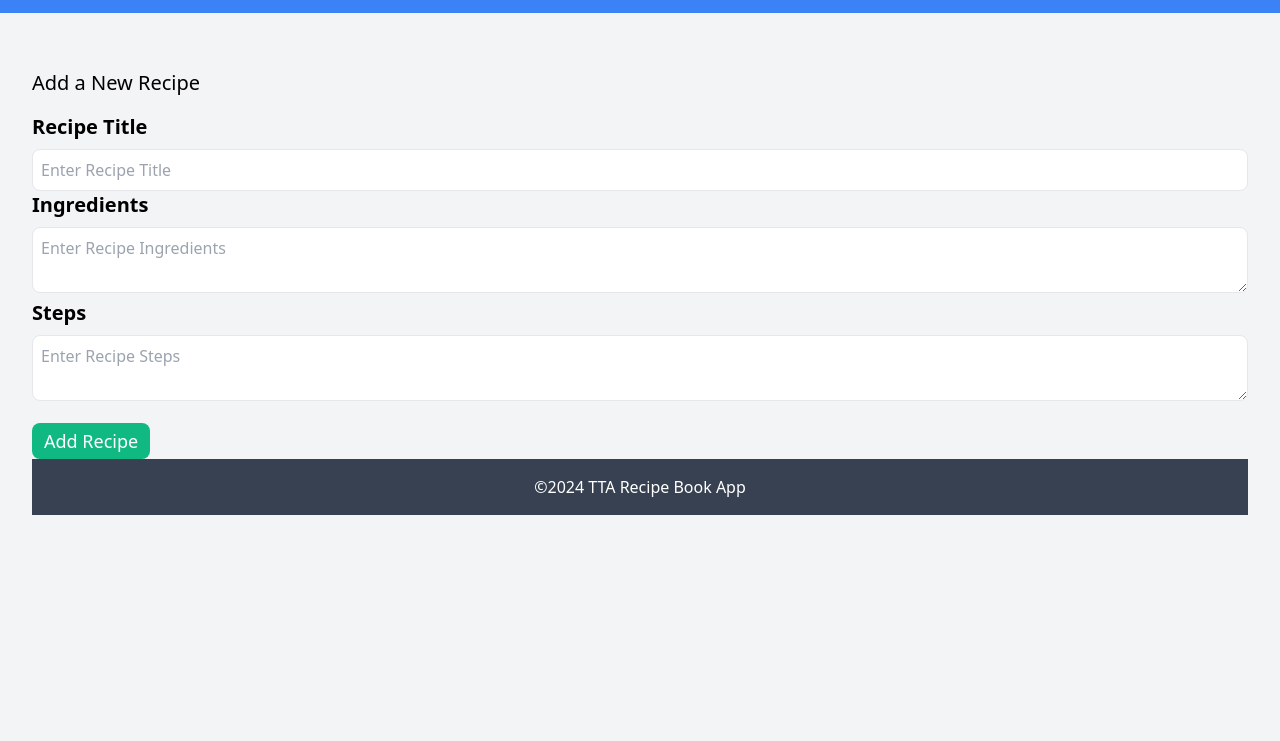
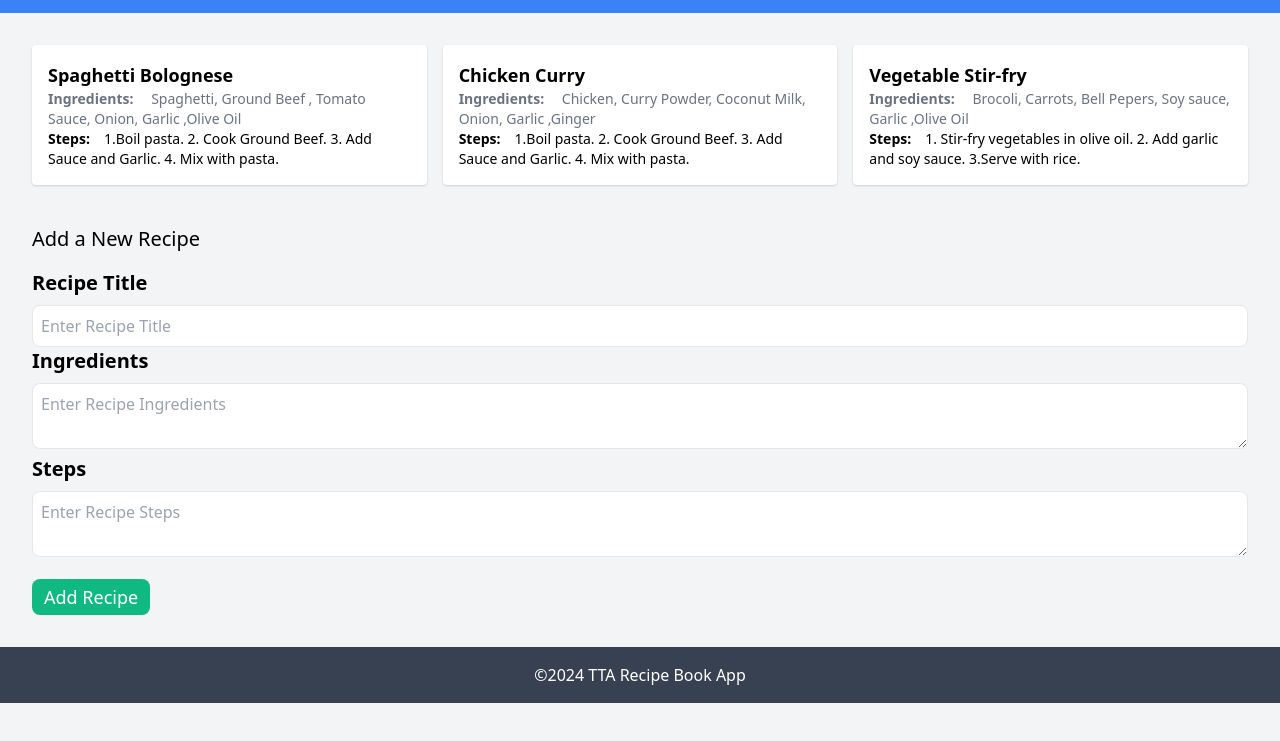
Before and after one commit to B-Jayree/TTA_Js_Recipe-Book, a plain HTML site: page index.html in a window 1280 px wide. Shown: the part 47-788 px from the top of the page. Drawn offline with nearby package versions, Linux system fonts and the light colour scheme.

Commit message:
Completed the layout

```diff
--- a/index.html
+++ b/index.html
@@ -31,15 +31,16 @@
 
             <div>
                 <label class="block text-xl font-semibold pb-2">Steps</label>
-                <textarea id="recipeSteps" class="border p-2 w-full rounded-lg" placeholder="Enter Recipe Steps"></textarea>
+                <textarea id="recipeSteps" class="border p-2 w-full rounded-lg focus:outline-none" placeholder="Enter Recipe Steps"></textarea>
             </div>
 
             <button id="addRecipe" class=" bg-green-500 text-white font-thin text-lg px-3 py-1 rounded-lg mt-4">Add Recipe</button>
         </section>
-
+      </main>
         <footer class="p-4 text-white text-center bg-gray-700">
             <p>&copy;2024 TTA Recipe Book App</p>
         </footer>
-    </main>
+
+        <script src="./scripts.js"></script>
 </body>
 </html>
--- /dev/null
+++ b/scripts.js
@@ -0,0 +1,43 @@
+const recipes = [
+    {
+        title : "Spaghetti Bolognese",
+        Ingredients : "Spaghetti, Ground Beef , Tomato Sauce, Onion, Garlic ,Olive Oil",
+        Steps :"1.Boil pasta. 2. Cook Ground Beef. 3. Add Sauce and Garlic. 4. Mix with pasta. ",
+
+    },
+    {
+        title : "Chicken Curry",
+        Ingredients : "Chicken, Curry Powder, Coconut Milk, Onion, Garlic ,Ginger",
+        Steps :"1.Boil pasta. 2. Cook Ground Beef. 3. Add Sauce and Garlic. 4. Mix with pasta. ",
+
+    },
+    {
+        title : "Vegetable Stir-fry",
+        Ingredients : "Brocoli, Carrots, Bell Pepers, Soy sauce, Garlic ,Olive Oil",
+        Steps :"1. Stir-fry vegetables in olive oil. 2. Add garlic and soy sauce. 3.Serve with rice. ",
+
+    }
+
+]
+/**
+ * This function displays the list of recipes on the webpage.
+ */
+const displayRecipes  = () => {
+    const recipeList = document.querySelector('#recipeList');
+    recipeList.innerHTML = "";
+
+    recipes.forEach((recipe) => {
+        const recipeCard = document.createElement('div');
+        recipeCard.classList.add('bg-white', 'p-4', 'rounded', 'shadow', 'mb-4');
+
+     recipeCard.innerHTML = `
+     <h2 class="text-lg font-bold">${recipe.title}</h2>
+     <p class="text-sm text-gray-500"><strong>Ingredients: &emsp;</strong>${recipe.Ingredients}</p>
+     <p class="text-sm"><strong>Steps:&emsp;</strong>${recipe.Steps}</p>
+`;
+recipeList.appendChild(recipeCard);
+    })
+}
+
+
+displayRecipes();
```
